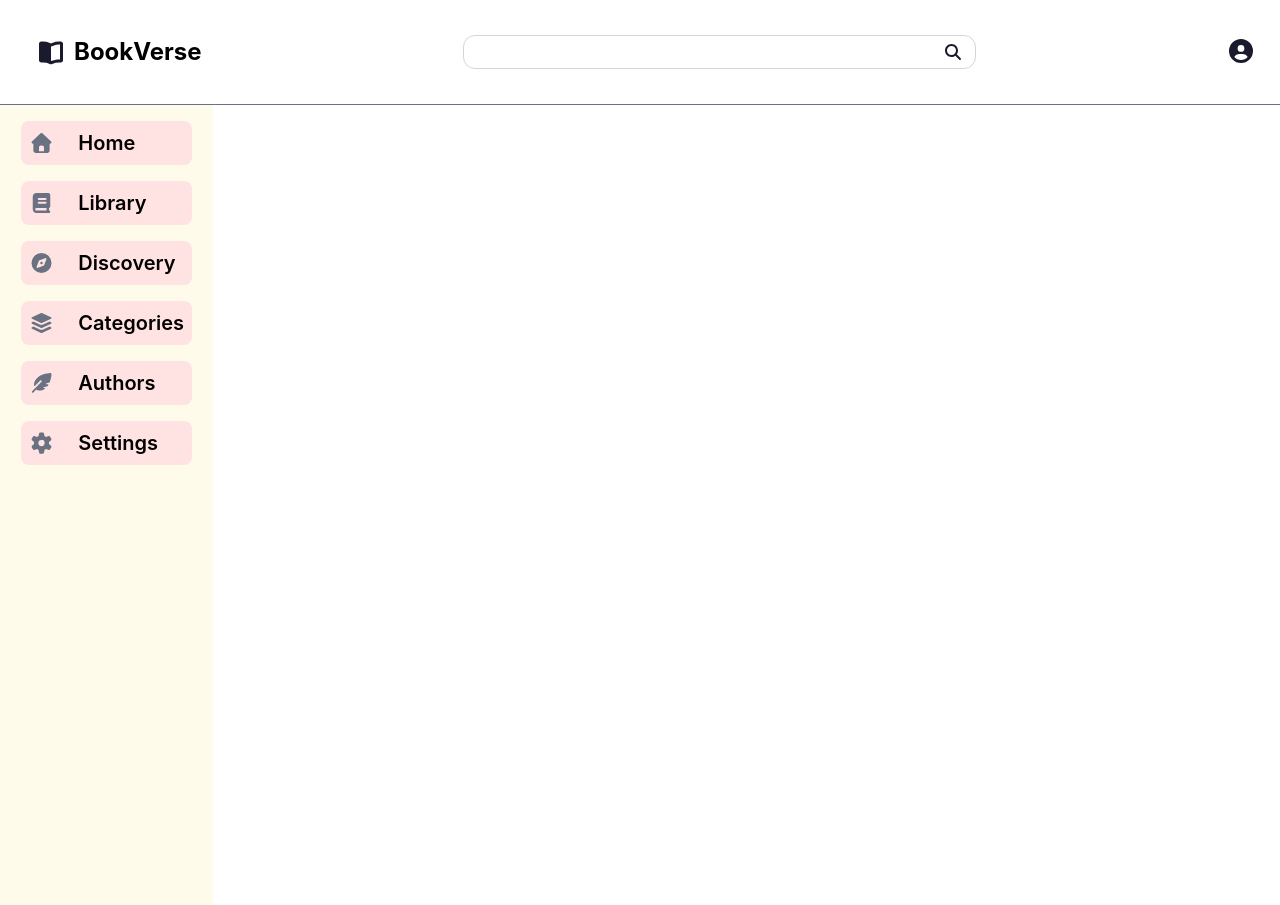
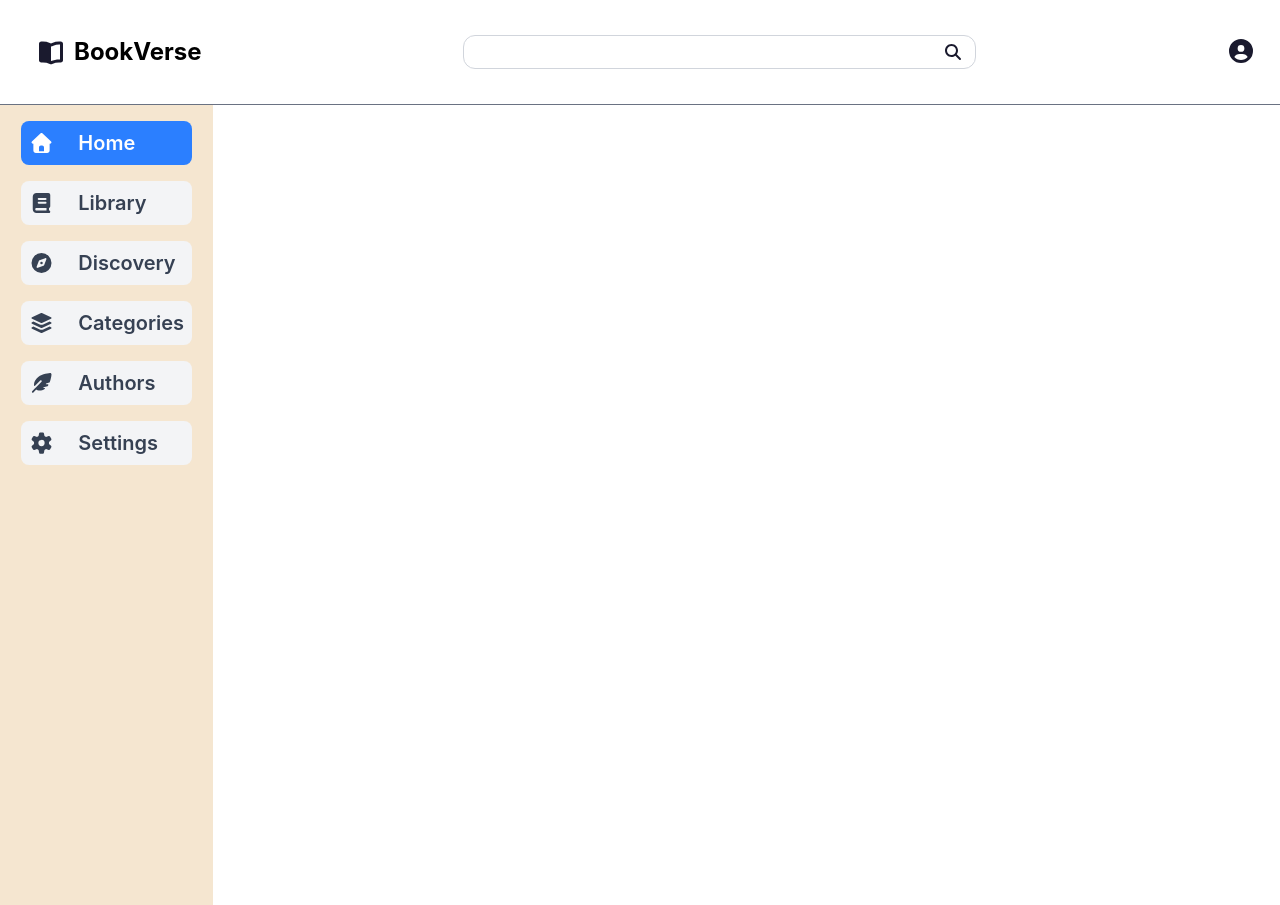
Before and after one commit to DanielApple05/Book-verse, a React (Vite) app in the folder book-verse-frontend/: page /home in a window 1280 px wide. Built offline with nearby package versions, Linux system fonts and the light colour scheme; the HTML template or start-up script is replaced by a standard one.

Commit message:
feat: add path properties to navTabs and update sideNavBar for routing

```diff
--- a/book-verse-frontend/src/assets/components/navTabs.jsx
+++ b/book-verse-frontend/src/assets/components/navTabs.jsx
@@ -1,12 +1,12 @@
 import { faHome, faBook, faCompass, faLayerGroup, faFeatherPointed, faGear } from "@fortawesome/free-solid-svg-icons";
 
 const Tabs = [
-  { id: 1, name: "Home",       icon: faHome },
-  { id: 2, name: "Library",    icon: faBook },
-  { id: 3, name: "Discovery",  icon: faCompass },
-  { id: 4, name: "Categories", icon: faLayerGroup },
-  { id: 5, name: "Authors",    icon: faFeatherPointed },
-  { id: 6, name: "Settings",   icon: faGear }
+  { id: 1, name: "Home",   path: '/home',    icon: faHome },
+  { id: 2, name: "Library",    path: '/library', icon: faBook },
+  { id: 3, name: "Discovery",  path: '/discovery', icon: faCompass },
+  { id: 4, name: "Categories",  path: '/category',  icon: faLayerGroup },
+  { id: 5, name: "Authors",  path: '/authors',  icon: faFeatherPointed },
+  { id: 6, name: "Settings",  path: '/settings',  icon: faGear }
 ];
 
 export default Tabs;
--- a/book-verse-frontend/src/assets/components/sideNavBar.jsx
+++ b/book-verse-frontend/src/assets/components/sideNavBar.jsx
@@ -5,14 +5,21 @@ import { NavLink } from "react-router-dom";
 const sideNavBar = () => {
   return (
     <>
-      <div className='w-2/12 h-screen bg-amber-50 flex justify-center'>
-      <div className="space-y-4 p-4">
-        {Tabs.map(tab => (
-          <NavLink key={tab.id} className="flex items-center gap-6 bg-red-100 rounded-lg p-2 font-semibold text-xl">
-            <FontAwesomeIcon icon={tab.icon} className="text-gray-500 text-xl"/>
-            <span className="">{tab.name}</span>
-          </NavLink>
-        ))}
+      <div className='w-2/12 h-screen bg-[#F5E6D0] flex justify-center'>
+        <div className="space-y-4 p-4">
+          {Tabs.map(tab => (
+            <NavLink
+              key={tab.id}
+              to={tab.path}
+              className={({ isActive }) =>
+                `flex items-center gap-6 rounded-lg p-2 font-semibold text-xl ${isActive ? 'bg-blue-500 text-white' : 'bg-gray-100 text-gray-700'
+                }`
+              }
+            >
+              <FontAwesomeIcon icon={tab.icon} className="text-xl" />
+              <span>{tab.name}</span>
+            </NavLink>
+          ))}
         </div>
       </div>
     </>
```
